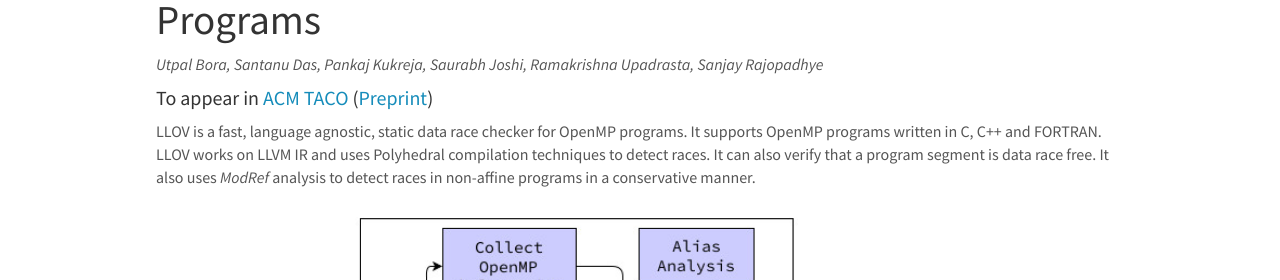
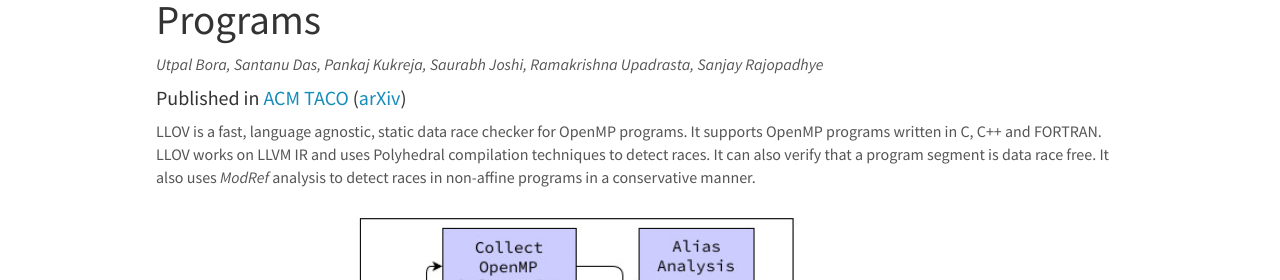
Before and after one commit to utpalbora/compilers.cse.iith.ac.in, a Jekyll site: the page built from _pages/llov.md, in a window 1280 px wide and 900 px high. Shown: the part 140-420 px from the top of the window. Built offline with Jekyll 4.4.1, drawn with Linux system fonts in a browser that asks for light colours; nearby versions of some CDN libraries; emoji names are drawn with the system emoji font.

Commit message:
Updated LLOV published info

```diff
--- a/_pages/llov.md
+++ b/_pages/llov.md
@@ -8,7 +8,8 @@ permalink: /projects/llov/
 
 # LLOV: A Fast Static Data-Race Checker for OpenMP Programs
 *Utpal Bora, Santanu Das, Pankaj Kukreja, Saurabh Joshi, Ramakrishna Upadrasta, Sanjay Rajopadhye*
-#### To appear in [ACM TACO](https://dl.acm.org/journal/taco){:target="_blank"} ([Preprint](https://arxiv.org/abs/1912.12189){:target="_blank"})
+#### Published in [ACM TACO](https://dl.acm.org/doi/10.1145/3418597){:target="_blank"} ([arXiv](https://arxiv.org/abs/1912.12189){:target="_blank"})
+
 
 LLOV is a fast, language agnostic, static data race checker for OpenMP programs.
 It supports OpenMP programs written in C, C++ and FORTRAN.
```
